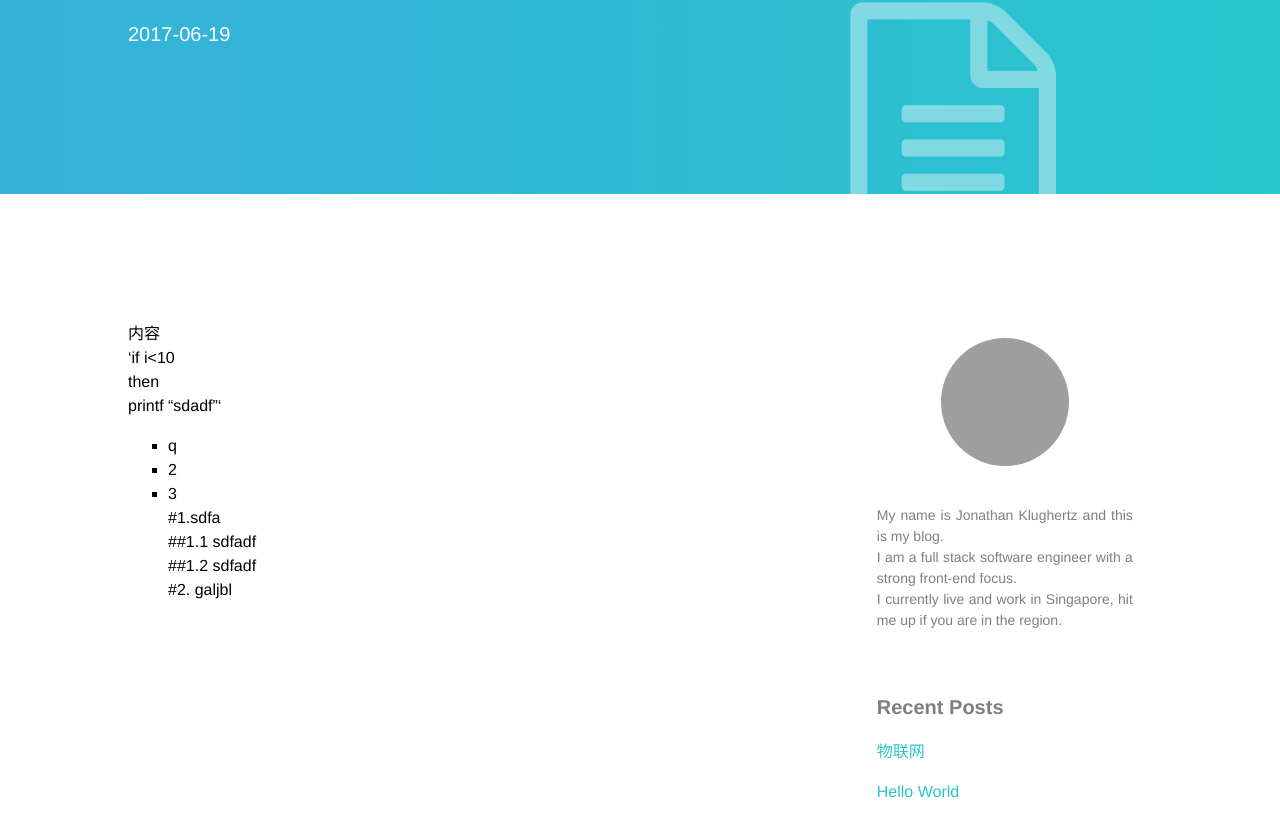
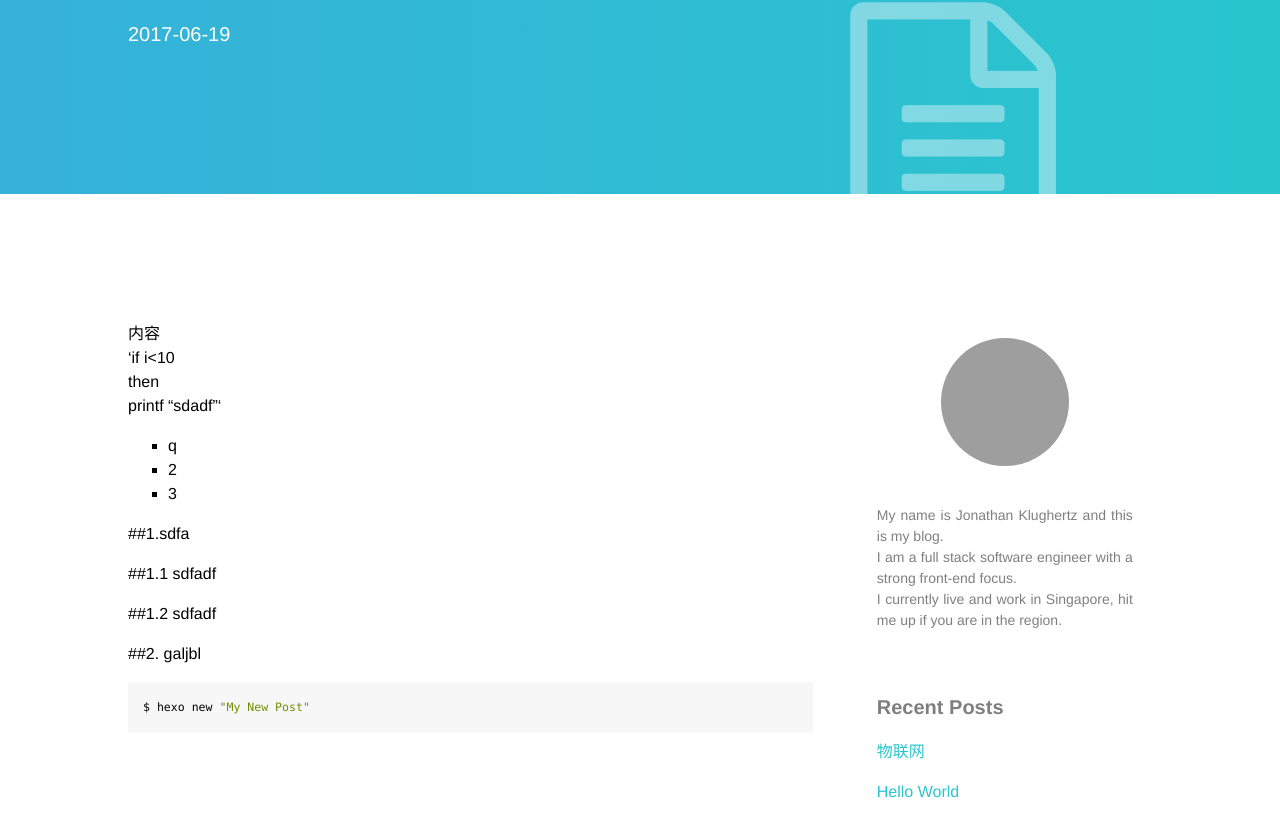
Before and after one commit to YaxiongWu/YaxiongWu.github.io, a plain HTML site: page 2017/06/19/物联网/index.html in a window 1280 px wide. Shown: the part 226-1062 px from the top of the page. Drawn offline with nearby package versions, Linux system fonts and the light colour scheme; grey boxes are pictures that could not be loaded.

Commit message:
Site updated: 2017-06-19 20:03:26

```diff
--- a/2017/06/19/物联网/index.html
+++ b/2017/06/19/物联网/index.html
@@ -14,7 +14,13 @@
 
 q
 2
-3#1.sdfa##1.1 sdfadf##1.2 sdfadf#2. galjbl">
+3
+
+##1.sdfa
+##1.1 sdfadf
+##1.2 sdfadf
+##2. galjbl
+1$ hexo new &quot;My New Post&quot;">
 
 
     <!--Author-->
@@ -139,8 +145,13 @@ q
 <ul>
 <li>q</li>
 <li>2</li>
-<li>3<br>#1.sdfa<br>##1.1 sdfadf<br>##1.2 sdfadf<br>#2. galjbl</li>
+<li>3  </li>
 </ul>
+<p>##1.sdfa</p>
+<p>##1.1 sdfadf</p>
+<p>##1.2 sdfadf</p>
+<p>##2. galjbl</p>
+<figure class="highlight bash"><table><tr><td class="gutter"><pre><div class="line">1</div></pre></td><td class="code"><pre><div class="line">$ hexo new <span class="string">"My New Post"</span></div></pre></td></tr></table></figure>
 
 
                     <!-- Tags Bottom -->
```
